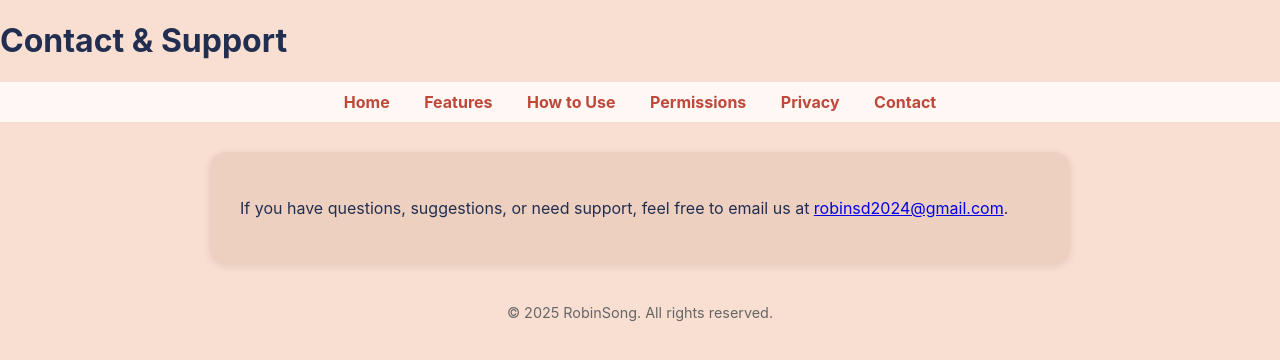
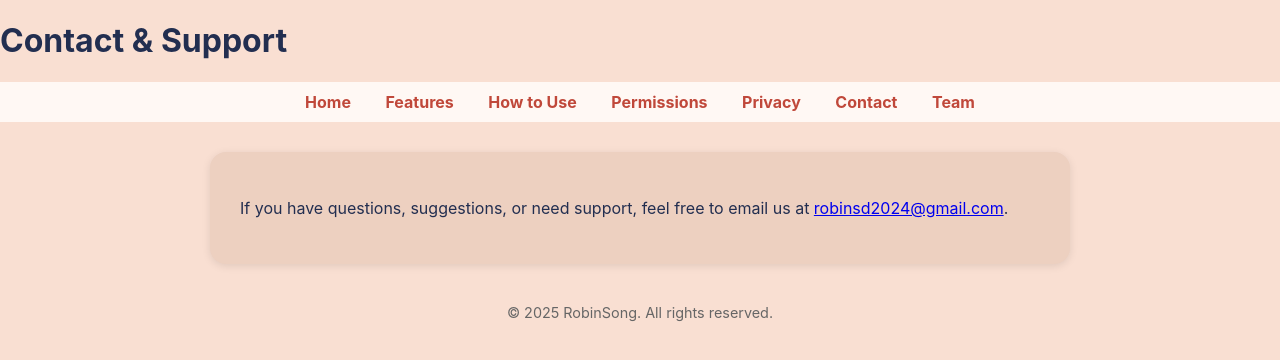
Before and after one commit to Janaamin/RobinSong.io, a plain HTML site: page docs/contact.html in a window 1280 px wide. Drawn offline with Linux system fonts and the light colour scheme.

Commit message:
Add Team link to navigation across pages

```diff
--- a/docs/contact.html
+++ b/docs/contact.html
@@ -16,6 +16,7 @@
   <a href="permissions.html">Permissions</a>
   <a href="privacy.html">Privacy</a>
   <a href="contact.html">Contact</a>
+  <a href="team.html">Team</a>
 </nav>
 
   <section>
```
Also changed, not shown: docs/features.html (+1 -0 lines), docs/team.html (+1 -0 lines), docs/usage.html (+1 -0 lines).
